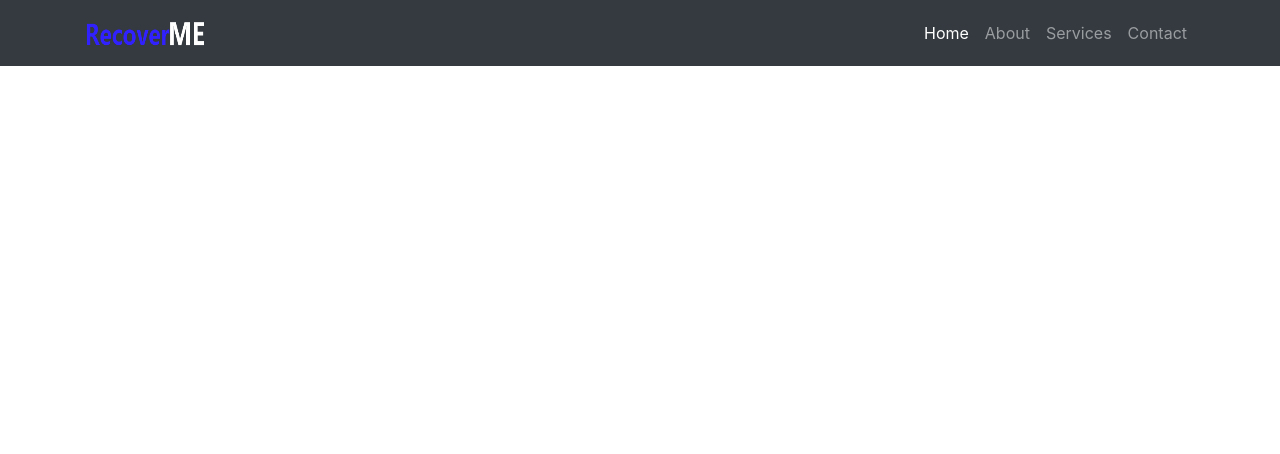
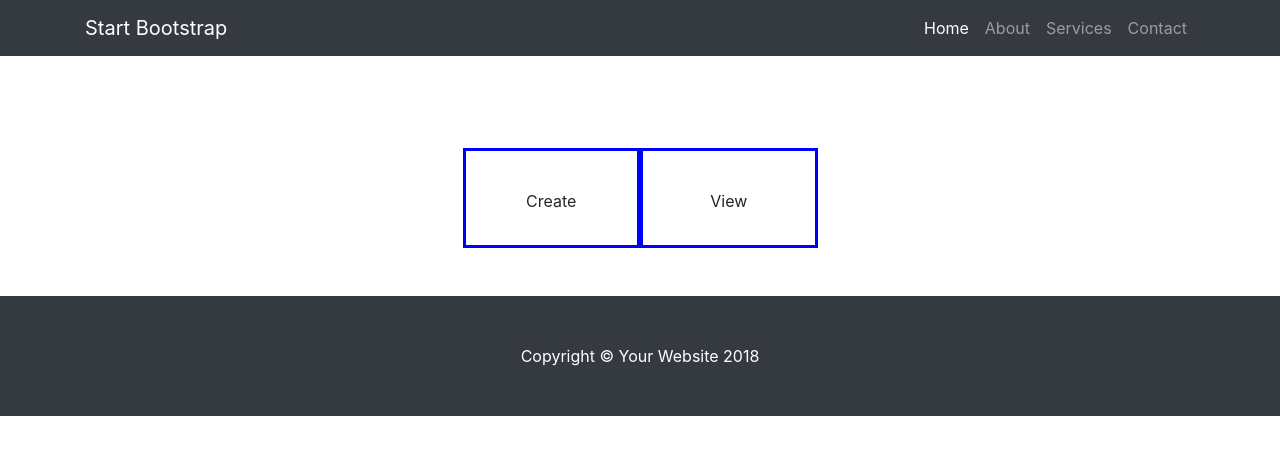
Before and after one commit to danniworks/codefest2018, a website: page webApp/ticket.html in a window 1280 px wide. Drawn offline with Linux system fonts and the light colour scheme.

Commit message:
Added Ticket HTML

```diff
--- /dev/null
+++ b/webApp/css/custom_ticket.css
@@ -0,0 +1,31 @@
+#ticket_layout
+{
+  margin: auto;
+  width: 50%;
+  padding: 100px;
+  position: relative;
+}
+
+#ticket_create
+{
+  height : 100px;
+  width: 50%;
+  border-style: solid;
+  border-color: blue;
+  float: left;
+  text-align: center;
+  vertical-align: middle;
+  line-height: 100px;
+}
+
+#ticket_view
+{
+  height : 100px;
+  width: 50%;
+  border-style: solid;
+  border-color: blue;
+  float: left;
+  text-align: center;
+  vertical-align: middle;
+  line-height: 100px;
+}
--- a/webApp/ticket.html
+++ b/webApp/ticket.html
@@ -1,6 +1,5 @@
 <!DOCTYPE html>
-<html lang="en"
-
+<html lang="en">
 
   <head>
 
@@ -16,13 +15,16 @@
 
     <!-- Custom styles for this template -->
     <link href="css/half-slider.css" rel="stylesheet">
+    <link href="css/custom_ticket.css" rel="stylesheet">
 
   </head>
 
   <body>
+
+    <!-- Navigation -->
     <nav class="navbar navbar-expand-lg navbar-dark bg-dark fixed-top">
       <div class="container">
-      <a class="navbar-brand" href="#"> <img src="css/images/web_logo.png" width="120" height ="40"> </a>
+        <a class="navbar-brand" href="#">Start Bootstrap</a>
         <button class="navbar-toggler" type="button" data-toggle="collapse" data-target="#navbarResponsive" aria-controls="navbarResponsive" aria-expanded="false" aria-label="Toggle navigation">
           <span class="navbar-toggler-icon"></span>
         </button>
@@ -48,7 +50,33 @@
     </nav>
 
 
+    <!-- Page Content -->
+    <section class="py-5">
+      <div class="container">
+        <div id="ticket_layout">
+          <div id="ticket_create">
+            <p> Create </p>
+          </div>
 
+          <div id="ticket_view">
+            <p> View </p>
+          </div>
+
+        </div>
+      </div>
+    </section>
+
+    <!-- Footer -->
+    <footer class="py-5 bg-dark">
+      <div class="container">
+        <p class="m-0 text-center text-white">Copyright &copy; Your Website 2018</p>
+      </div>
+      <!-- /.container -->
+    </footer>
+
+    <!-- Bootstrap core JavaScript -->
+    <script src="vendor/jquery/jquery.min.js"></script>
+    <script src="vendor/bootstrap/js/bootstrap.bundle.min.js"></script>
 
   </body>
 
```
Lines whose indentation alone changed are shown as unchanged.
